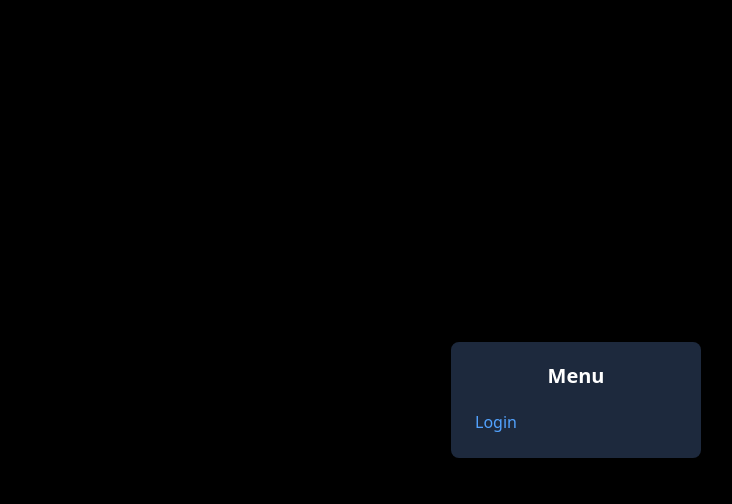
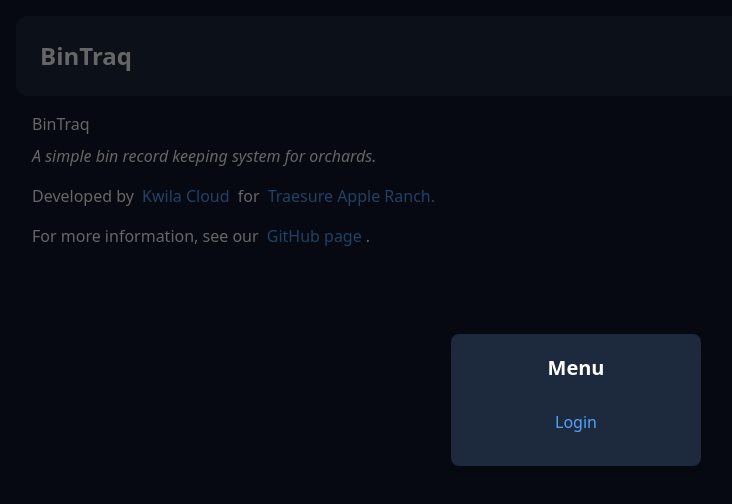
Before and after one commit to kwila-cloud/bintraq, a Vue app in the folder app/: page /about in a window 1280 px wide. Both pictures are taken after a click on the button 1164 px from the left and 48 px from the top of the page. Shown: the top 504 px of the page, without its empty margins (64-796 px from the left). Built offline with nearby package versions, Linux system fonts and the light colour scheme; no server answers; the database is empty.

Commit message:
feat: add pickers button to menu

```diff
--- a/app/src/App.vue
+++ b/app/src/App.vue
@@ -3,7 +3,7 @@ import { RouterLink, RouterView, useRouter } from 'vue-router'
 import { supabase } from '@/lib/supabaseClient'
 import { ref, onMounted, onBeforeUnmount } from 'vue'
 import { Icon } from '@iconify/vue'
-import MenuModal from '@/components/MenuModal.vue' // Assuming MenuModal.vue will be created
+import MenuModal from '@/components/MenuModal.vue'
 
 const isLoggedIn = ref(false)
 const showMenuModal = ref(false)
@@ -65,22 +65,32 @@ function toggleMenu() {
     </RouterLink>
   </nav>
 
-  <MenuModal v-if="showMenuModal" @close="toggleMenu">
-    <template #menu-items>
-      <RouterLink v-if="!isLoggedIn" to="/login" @click="toggleMenu">Login</RouterLink>
-      <button v-else @click="signOut" class="button-as-a">Logout</button>
+  <MenuModal v-if="showMenuModal" @close="toggleMenu" id="menu">
+    <template v-if="isLoggedIn">
+      <RouterLink to="/pickers">Pickers</RouterLink>
+      <button class="button-as-a">Logout</button>
     </template>
+    <RouterLink v-else to="/login">Login</RouterLink>
   </MenuModal>
 </template>
 
 <style scoped>
+a,
+button {
+  font-size: 1rem;
+  line-height: 2;
+  padding: 8px;
+  border-radius: 8px;
+  text-align: center;
+}
+
 #top-nav {
   display: flex;
   flex-direction: row;
   align-items: center;
   gap: 8px;
   background: var(--color-slate-800);
-  padding: 8px 12px;
+  padding: 8px 16px;
   border-radius: 12px;
 
   :first-child {
@@ -88,16 +98,18 @@ function toggleMenu() {
     font-weight: bold;
     font-size: 1.5rem;
     color: var(--color-white);
-  }
-
-  :not(:first-child) {
-    font-size: 1rem;
-    line-height: 2;
-    padding: 8px;
-    background: var(--color-slate-700);
-    border-radius: 4px;
+    background: transparent;
   }
 }
+
+#top-nav,
+#menu {
+  a,
+  button {
+    background: var(--color-slate-700);
+  }
+}
+
 #bottom-nav {
   position: fixed;
   bottom: 0;
--- a/app/src/components/MenuModal.vue
+++ b/app/src/components/MenuModal.vue
@@ -16,16 +16,15 @@ function closeModal() {
 </script>
 
 <template>
-  <div class="fixed top-0 left-0 w-full h-full bg-black bg-opacity-60 flex justify-center items-center z-1000" @click.self="closeModal">
+  <div
+    class="fixed top-0 left-0 w-full h-full bg-black/60 flex justify-center items-center z-1000"
+    @click.self="closeModal"
+  >
     <div class="bg-slate-800 p-5 rounded-lg relative min-w-[250px] shadow-lg">
       <h1 class="text-xl font-bold mb-4 text-center">{{ props.title }}</h1>
-      <div class="flex flex-col gap-4">
-        <slot name="menu-items"></slot>
+      <div class="flex flex-col gap-2" @click="closeModal">
+        <slot></slot>
       </div>
     </div>
   </div>
 </template>
-
-<style scoped>
-/* All styles have been moved to the template using Tailwind CSS */
-</style>
```
